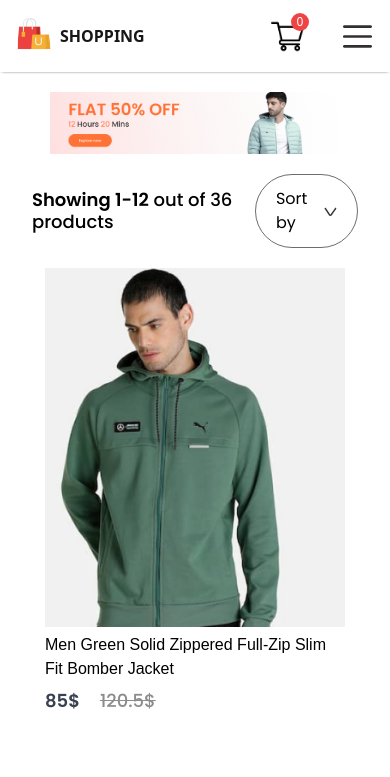
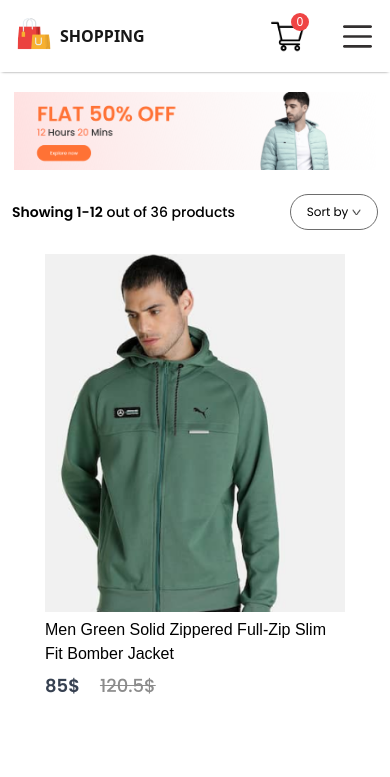
Before and after one commit to Twana9/E-Commerce-React-App, a React (Vite) app: page /men in a window 390 px wide. Shown: the top 777 px of the page. Built offline with nearby package versions, Linux system fonts and the light colour scheme; a web font is replaced by a local one.

Commit message:
responsive

```diff
--- a/src/Pages/ShopCategory.jsx
+++ b/src/Pages/ShopCategory.jsx
@@ -6,7 +6,7 @@ export function ShopCategory(props) {
   const products = useProduct((state) => state.products);
   return (
     <div className="font-poppins max-container">
-      <div className="px-[50px] my-5">
+      <div className="w-[93%] my-5 mx-auto ">
         <img
           src={props.banner}
           alt="banner"
@@ -16,16 +16,23 @@ export function ShopCategory(props) {
       </div>
       <div
         className="flex justify-between padding-x my-5
-      items-center"
+      items-center max-md:px-8 max-md:my-6  max-sm:px-3"
       >
-        <p className="text-lg font-medium">
+        <p className="text-lg font-medium max-sm:text-sm ">
           <span className="font-semibold">Showing 1-12</span> out of 36 products
         </p>
         <div
           className="flex  items-center text-medium gap-2.5
-         px-5 py-3 border border-slate-gray rounded-full cursor-pointer"
+         px-5 py-3 border border-slate-gray rounded-full
+          cursor-pointer max-sm:text-[12px] max-sm:px-4 max-sm:py-2
+          max-sm:gap-1 max-sm:whitespace-nowrap"
         >
-          Sort by <img src={dropDownIcon} alt="V" className="object-contain " />
+          Sort by{" "}
+          <img
+            src={dropDownIcon}
+            alt="V"
+            className="object-contain max-sm:h-1.5"
+          />
         </div>
       </div>
       <div
```
